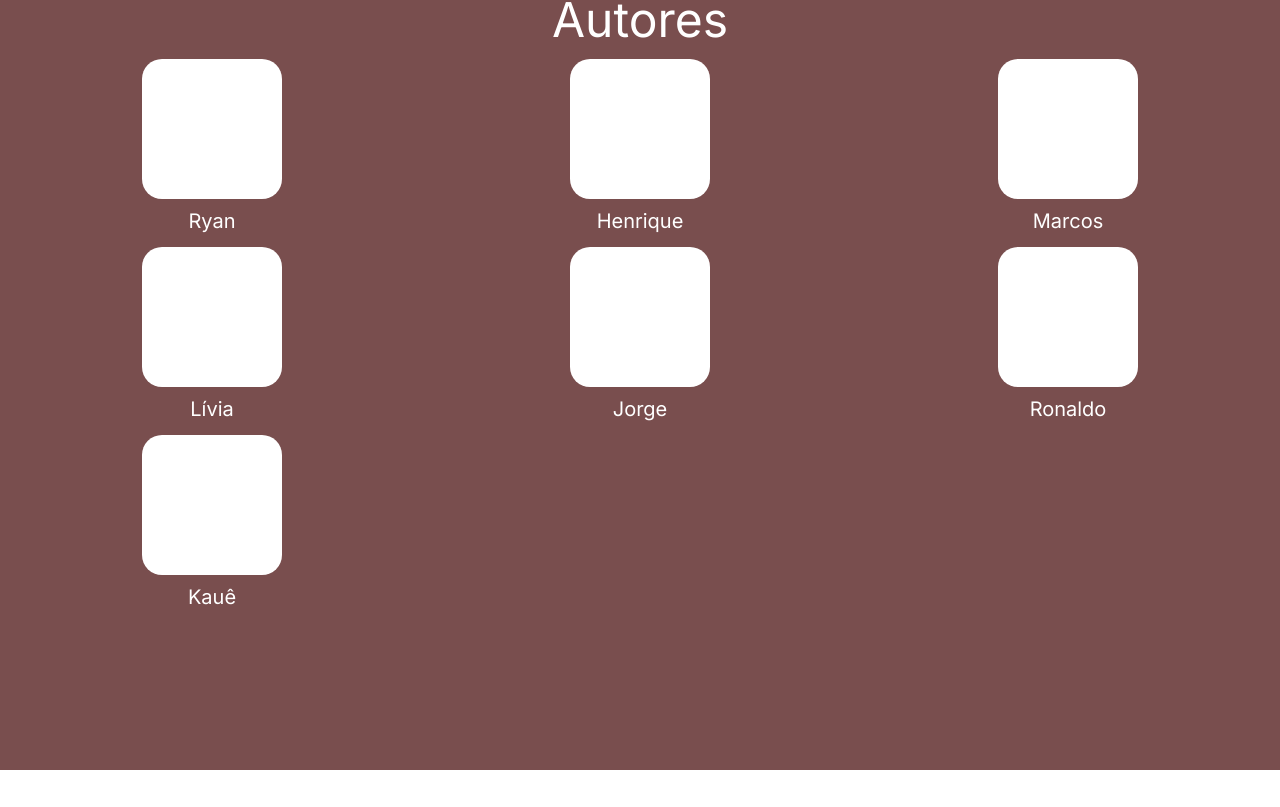
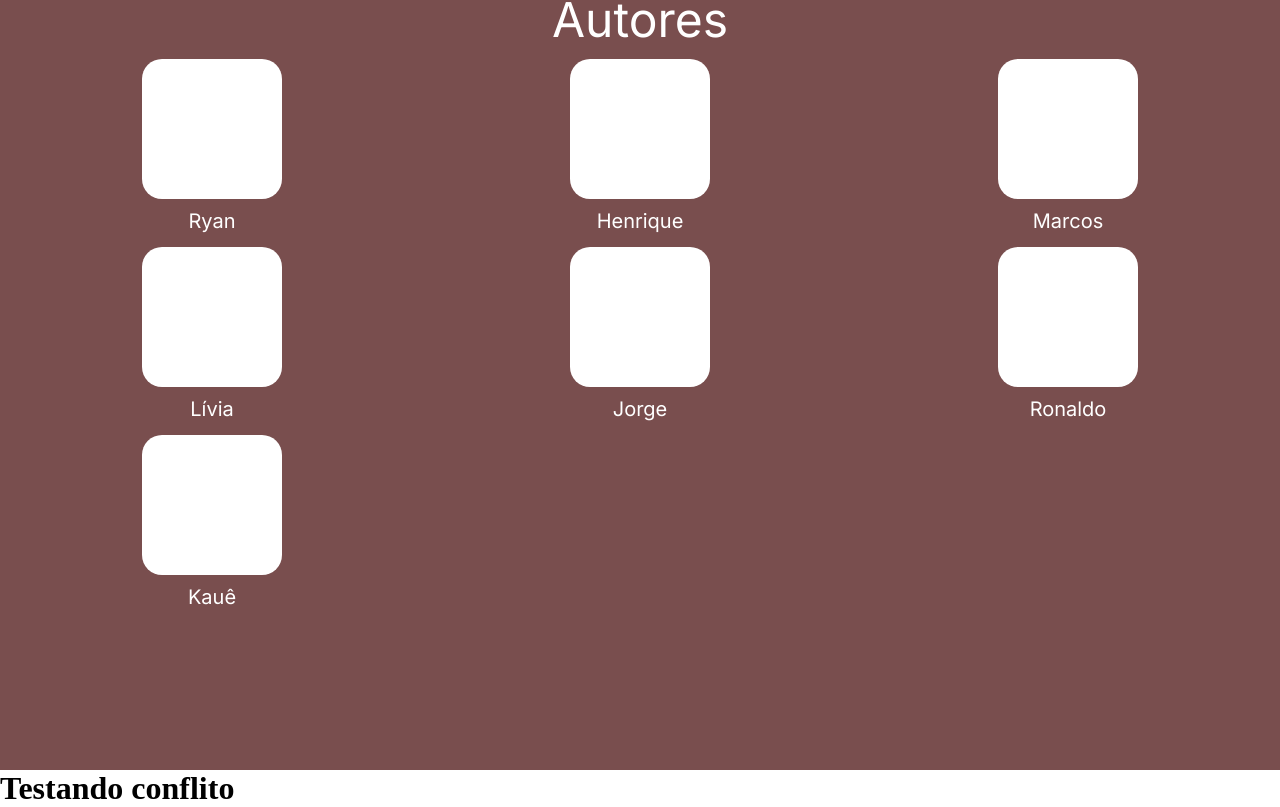
Before and after one commit to CESIT-UEA/blog-tecnocomp-, an Angular app in the folder blog-tencnocomp/: page /home in a window 1280 px wide. Shown: the part 920-1727 px from the top of the page. Before the commit the page ends 1690 px from the top, so only its background shows below. Built offline with nearby package versions, Linux system fonts and the light colour scheme.

Commit message:
Adicionado título de teste de conflito

```diff
--- a/blog-tencnocomp/src/app/pages/home/home.component.html
+++ b/blog-tencnocomp/src/app/pages/home/home.component.html
@@ -2,4 +2,6 @@
   <app-header />
   <app-noticias />
   <app-membros />
+  <h1>Testando conflito</h1>
+
 </div>
```
